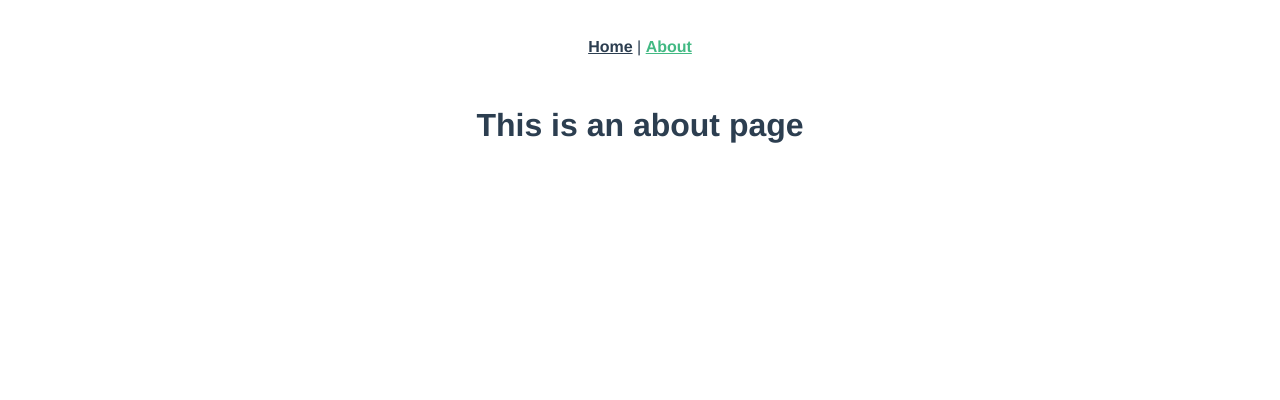
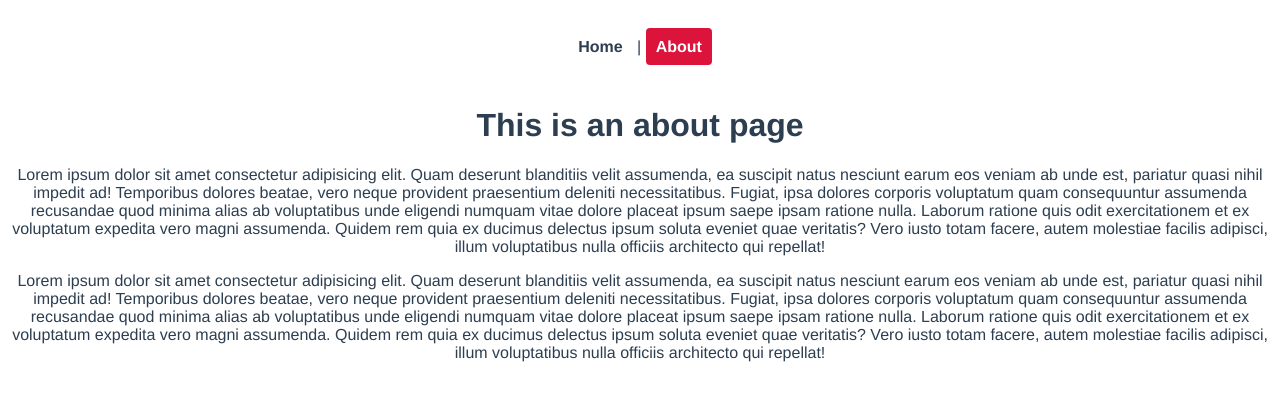
Before and after one commit to victorhigaki/ninja-jobs, a Vue app: page /about in a window 1280 px wide. Shown: the top 400 px of the page. Built offline with nearby package versions, Linux system fonts and the light colour scheme.

Commit message:
project setup

```diff
--- a/src/App.vue
+++ b/src/App.vue
@@ -1,7 +1,7 @@
 <template>
   <nav>
     <router-link to="/">Home</router-link> |
-    <router-link to="/about">About</router-link>
+    <router-link :to="{ name: 'About' }">About</router-link>
   </nav>
   <router-view/>
 </template>
@@ -22,9 +22,13 @@ nav {
 nav a {
   font-weight: bold;
   color: #2c3e50;
+  text-decoration: none;
+  padding: 10px;
+  border-radius: 4px;
 }
 
 nav a.router-link-exact-active {
-  color: #42b983;
+  color: white;
+  background: crimson;
 }
 </style>
--- a/src/components/HelloWorld.vue
+++ /dev/null
@@ -1,58 +0,0 @@
-<template>
-  <div class="hello">
-    <h1>{{ msg }}</h1>
-    <p>
-      For a guide and recipes on how to configure / customize this project,<br>
-      check out the
-      <a href="https://cli.vuejs.org" target="_blank" rel="noopener">vue-cli documentation</a>.
-    </p>
-    <h3>Installed CLI Plugins</h3>
-    <ul>
-      <li><a href="https://github.com/vuejs/vue-cli/tree/dev/packages/%40vue/cli-plugin-babel" target="_blank" rel="noopener">babel</a></li>
-      <li><a href="https://github.com/vuejs/vue-cli/tree/dev/packages/%40vue/cli-plugin-router" target="_blank" rel="noopener">router</a></li>
-    </ul>
-    <h3>Essential Links</h3>
-    <ul>
-      <li><a href="https://vuejs.org" target="_blank" rel="noopener">Core Docs</a></li>
-      <li><a href="https://forum.vuejs.org" target="_blank" rel="noopener">Forum</a></li>
-      <li><a href="https://chat.vuejs.org" target="_blank" rel="noopener">Community Chat</a></li>
-      <li><a href="https://twitter.com/vuejs" target="_blank" rel="noopener">Twitter</a></li>
-      <li><a href="https://news.vuejs.org" target="_blank" rel="noopener">News</a></li>
-    </ul>
-    <h3>Ecosystem</h3>
-    <ul>
-      <li><a href="https://router.vuejs.org" target="_blank" rel="noopener">vue-router</a></li>
-      <li><a href="https://vuex.vuejs.org" target="_blank" rel="noopener">vuex</a></li>
-      <li><a href="https://github.com/vuejs/vue-devtools#vue-devtools" target="_blank" rel="noopener">vue-devtools</a></li>
-      <li><a href="https://vue-loader.vuejs.org" target="_blank" rel="noopener">vue-loader</a></li>
-      <li><a href="https://github.com/vuejs/awesome-vue" target="_blank" rel="noopener">awesome-vue</a></li>
-    </ul>
-  </div>
-</template>
-
-<script>
-export default {
-  name: 'HelloWorld',
-  props: {
-    msg: String
-  }
-}
-</script>
-
-<!-- Add "scoped" attribute to limit CSS to this component only -->
-<style scoped>
-h3 {
-  margin: 40px 0 0;
-}
-ul {
-  list-style-type: none;
-  padding: 0;
-}
-li {
-  display: inline-block;
-  margin: 0 10px;
-}
-a {
-  color: #42b983;
-}
-</style>
--- a/src/router/index.js
+++ b/src/router/index.js
@@ -1,19 +1,17 @@
 import { createRouter, createWebHistory } from 'vue-router'
-import HomeView from '../views/HomeView.vue'
+import Home from '../views/Home.vue'
+import About from '../views/About.vue'
 
 const routes = [
   {
     path: '/',
-    name: 'home',
-    component: HomeView
+    name: 'Home',
+    component: Home
   },
   {
     path: '/about',
-    name: 'about',
-    // route level code-splitting
-    // this generates a separate chunk (about.[hash].js) for this route
-    // which is lazy-loaded when the route is visited.
-    component: () => import(/* webpackChunkName: "about" */ '../views/AboutView.vue')
+    name: 'About',
+    component: About
   }
 ]
 
--- /dev/null
+++ b/src/views/About.vue
@@ -0,0 +1,31 @@
+<template>
+  <div class="about">
+    <h1>This is an about page</h1>
+    <p>
+      Lorem ipsum dolor sit amet consectetur adipisicing elit. Quam deserunt
+      blanditiis velit assumenda, ea suscipit natus nesciunt earum eos veniam ab
+      unde est, pariatur quasi nihil impedit ad! Temporibus dolores beatae, vero
+      neque provident praesentium deleniti necessitatibus. Fugiat, ipsa dolores
+      corporis voluptatum quam consequuntur assumenda recusandae quod minima
+      alias ab voluptatibus unde eligendi numquam vitae dolore placeat ipsum
+      saepe ipsam ratione nulla. Laborum ratione quis odit exercitationem et ex
+      voluptatum expedita vero magni assumenda. Quidem rem quia ex ducimus
+      delectus ipsum soluta eveniet quae veritatis? Vero iusto totam facere,
+      autem molestiae facilis adipisci, illum voluptatibus nulla officiis
+      architecto qui repellat!
+    </p>
+    <p>
+      Lorem ipsum dolor sit amet consectetur adipisicing elit. Quam deserunt
+      blanditiis velit assumenda, ea suscipit natus nesciunt earum eos veniam ab
+      unde est, pariatur quasi nihil impedit ad! Temporibus dolores beatae, vero
+      neque provident praesentium deleniti necessitatibus. Fugiat, ipsa dolores
+      corporis voluptatum quam consequuntur assumenda recusandae quod minima
+      alias ab voluptatibus unde eligendi numquam vitae dolore placeat ipsum
+      saepe ipsam ratione nulla. Laborum ratione quis odit exercitationem et ex
+      voluptatum expedita vero magni assumenda. Quidem rem quia ex ducimus
+      delectus ipsum soluta eveniet quae veritatis? Vero iusto totam facere,
+      autem molestiae facilis adipisci, illum voluptatibus nulla officiis
+      architecto qui repellat!
+    </p>
+  </div>
+</template>
--- a/src/views/AboutView.vue
+++ /dev/null
@@ -1,5 +0,0 @@
-<template>
-  <div class="about">
-    <h1>This is an about page</h1>
-  </div>
-</template>
--- /dev/null
+++ b/src/views/Home.vue
@@ -0,0 +1,38 @@
+<template>
+  <div class="home">
+    <h1>Homepage</h1>
+    <p>
+      Lorem ipsum dolor sit amet consectetur adipisicing elit. Quis deleniti
+      consequuntur maiores exercitationem officia dolor ipsa consequatur
+      doloribus amet veniam beatae in, repudiandae maxime, saepe, dolores dicta
+      pariatur earum molestias perspiciatis reprehenderit quae obcaecati.
+      Mollitia laudantium illum id dicta beatae. Reprehenderit expedita odio
+      nemo tempore quibusdam architecto, corrupti suscipit dolor ipsam, non,
+      velit corporis impedit asperiores quas! Reiciendis temporibus voluptas
+      quidem ducimus eveniet aliquid modi nihil ipsa alias accusamus vero sed ad
+      laudantium odio, nobis est aliquam quos. Sint earum illum consectetur
+      laudantium quo, eos hic voluptatum vero alias molestiae corporis modi et
+      nam quae impedit maxime, fugiat ex iste!
+    </p>
+    <p>
+      Lorem ipsum dolor sit amet consectetur adipisicing elit. Quis deleniti
+      consequuntur maiores exercitationem officia dolor ipsa consequatur
+      doloribus amet veniam beatae in, repudiandae maxime, saepe, dolores dicta
+      pariatur earum molestias perspiciatis reprehenderit quae obcaecati.
+      Mollitia laudantium illum id dicta beatae. Reprehenderit expedita odio
+      nemo tempore quibusdam architecto, corrupti suscipit dolor ipsam, non,
+      velit corporis impedit asperiores quas! Reiciendis temporibus voluptas
+      quidem ducimus eveniet aliquid modi nihil ipsa alias accusamus vero sed ad
+      laudantium odio, nobis est aliquam quos. Sint earum illum consectetur
+      laudantium quo, eos hic voluptatum vero alias molestiae corporis modi et
+      nam quae impedit maxime, fugiat ex iste!
+    </p>
+  </div>
+</template>
+
+<script>
+export default {
+  name: "Home",
+  components: {},
+};
+</script>
--- a/src/views/HomeView.vue
+++ /dev/null
@@ -1,18 +0,0 @@
-<template>
-  <div class="home">
-    <img alt="Vue logo" src="../assets/logo.png">
-    <HelloWorld msg="Welcome to Your Vue.js App"/>
-  </div>
-</template>
-
-<script>
-// @ is an alias to /src
-import HelloWorld from '@/components/HelloWorld.vue'
-
-export default {
-  name: 'HomeView',
-  components: {
-    HelloWorld
-  }
-}
-</script>
```
